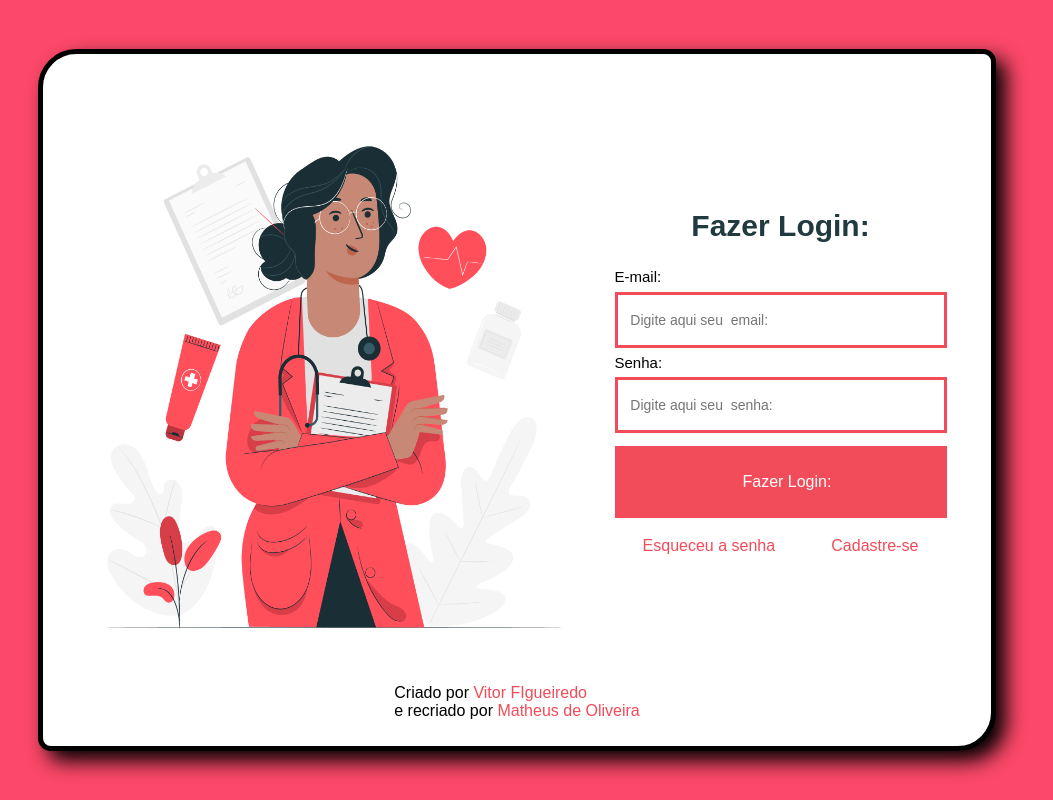
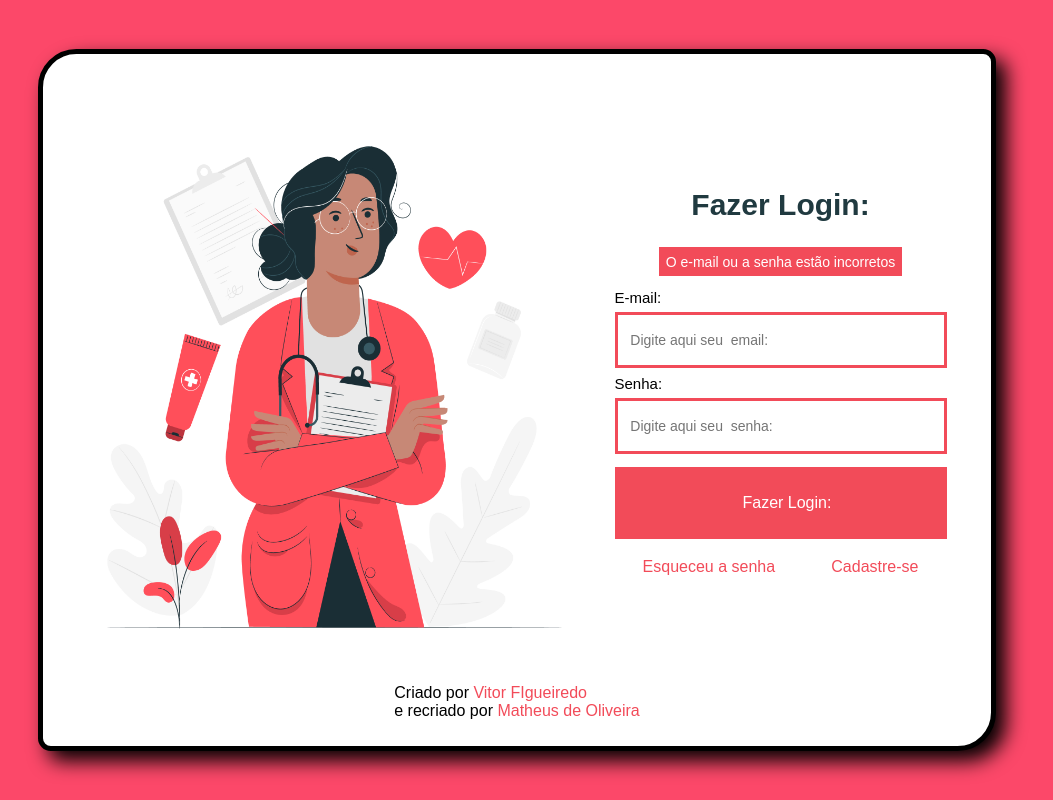
Before and after one commit to MatheusOlivr/gerenciadordepacientes, a PHP site: page /src/frontEnd/login.php in a window 1280 px wide. Shown: the whole page, without its empty margins (123-1176 px from the left). Run offline with PHP 8.4, Linux system fonts and the light colour scheme; the visitor is signed in with stand-in values (Sample User, id 1).

Commit message:
Foi criado o botão de e-mail ou senha incorretos

```diff
--- a/src/frontEnd/login.php
+++ b/src/frontEnd/login.php
@@ -1,4 +1,5 @@
 <?php
+    session_start();
     $tituloPage = "Area de login - total Care";
     $dirIcon = "../images/favicon.ico";
     $dirCss = "../styles/main.css";
@@ -9,6 +10,14 @@
     </div>
     <form class = "conteudo-bloco-form" method = "POST" action = "../backEnd/functionLogin.php" >
         <h1>Fazer Login:</h1>
+        <?php if ($_SESSION["nao_autenticado"])
+        {
+        ?>
+            <p class = "nao-autenticado">O e-mail ou a senha estão incorretos</p>
+        <?php
+            session_destroy();
+        }
+        ?>
         <div class="form-area-input">
             <label for = "inputEmail">E-mail:</label>
             <input type = "email" name = "inputEmail" required placeholder = "Digite aqui seu  email:" id = "inputEmail">
--- a/src/styles/main.css
+++ b/src/styles/main.css
@@ -88,7 +88,14 @@
     color:#203A40;
     margin:1vw 0 2vw;
 }
-
+.nao-autenticado
+{
+    font-size:1.4rem;
+    background-color: #F24B59;
+    color:white;
+    padding:0.5vw;
+    margin:0vw 0vw 1vw 0vw;
+}
 .form-area-input
 {
     width: 90%;
```
